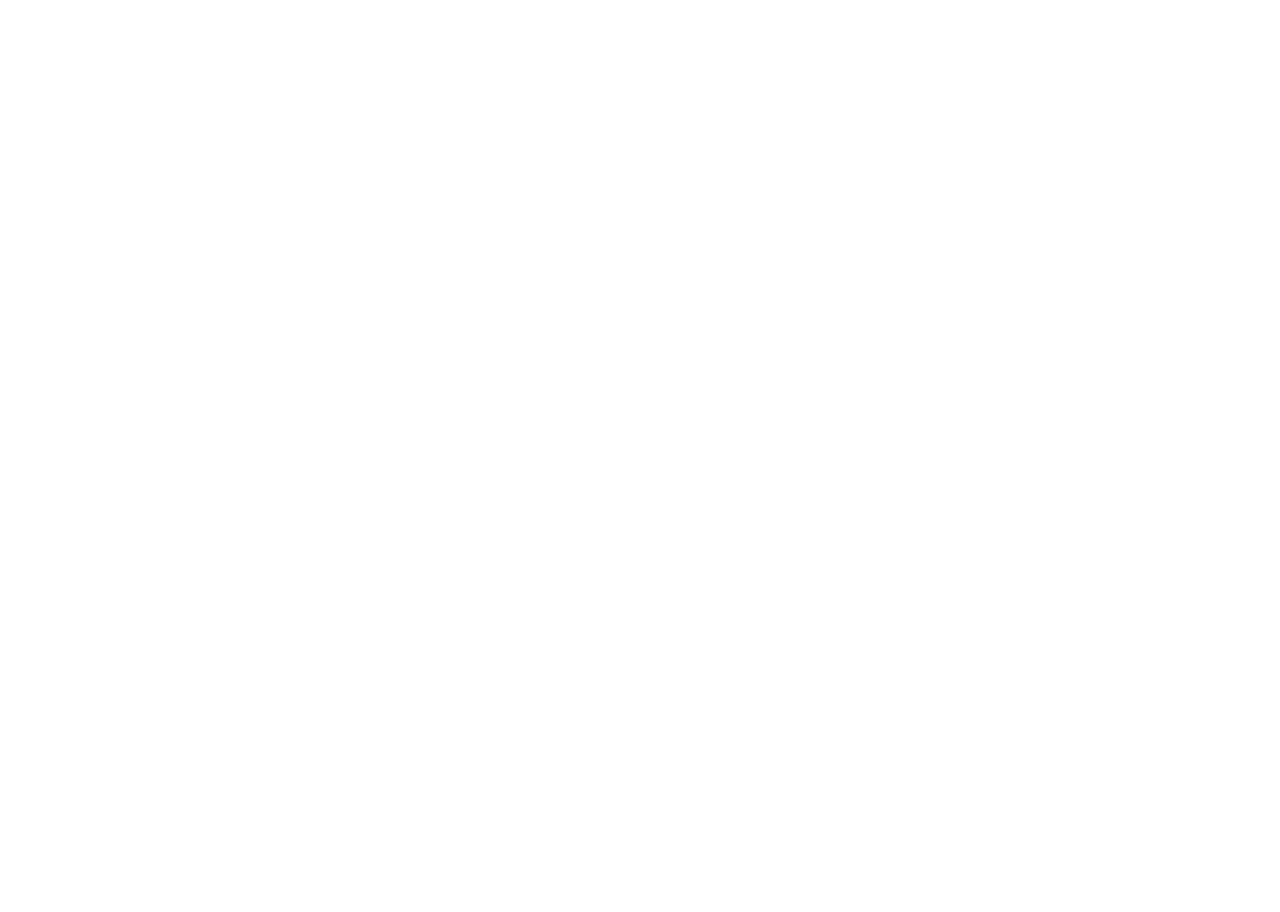
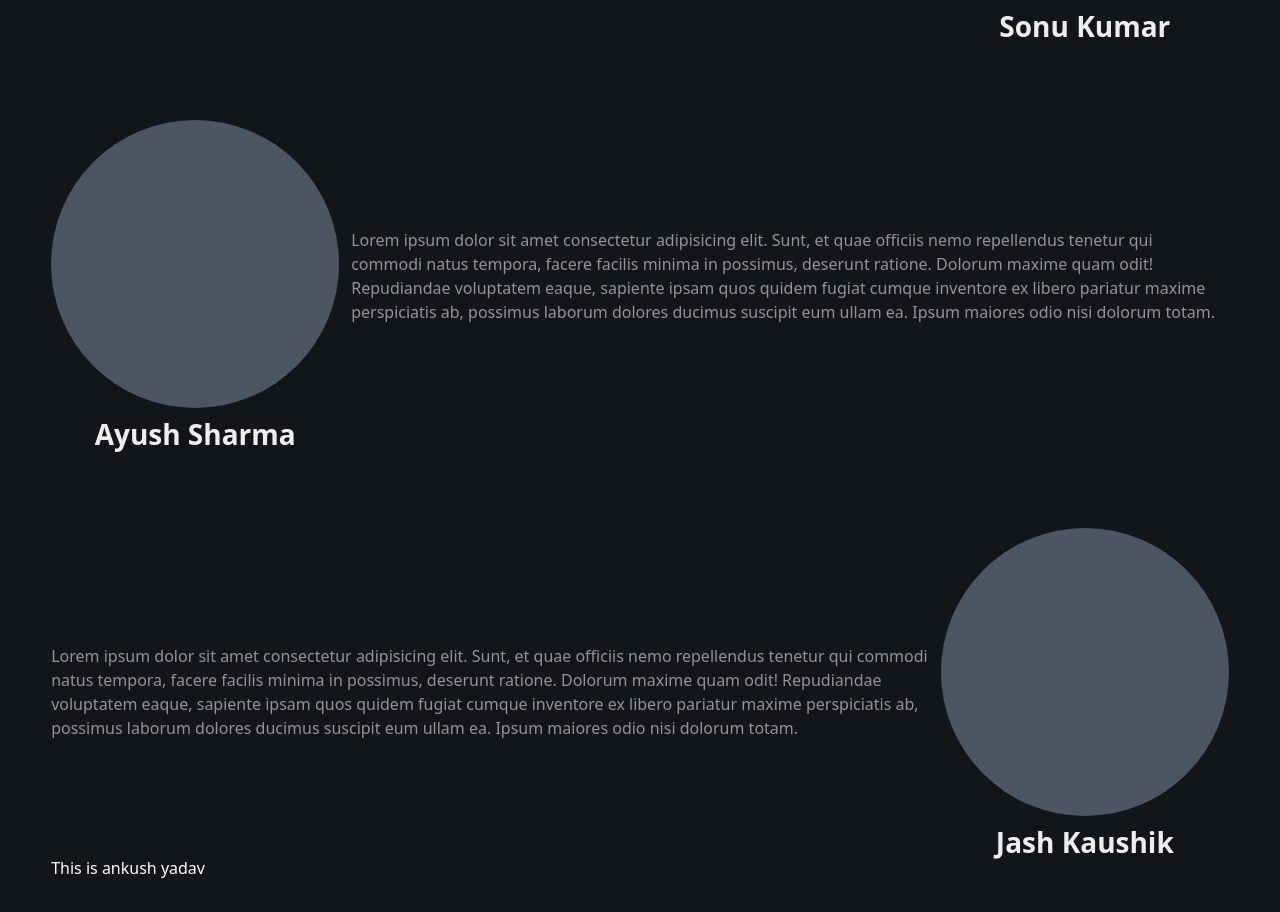
Before and after one commit to Keshav-Maheshwari1/UIProjectPalette, a React (Vite) app: page /know-us in a window 1280 px wide. Before the commit this address had no page. Shown: the part 728-1640 px from the top of the page. Before the commit the page ends 800 px from the top, so only its background shows below. Built offline with nearby package versions, Linux system fonts and the light colour scheme; the HTML template or start-up script is replaced by a standard one.

Commit message:
few changes are made

```diff
--- a/index.html
+++ b/index.html
@@ -10,4 +10,5 @@
     <div id="root"></div>
     <script type="module" src="/src/main.jsx"></script>
   </body>
+
 </html>
--- a/src/App.jsx
+++ b/src/App.jsx
@@ -1,6 +1,7 @@
 import { Route, Routes } from "react-router-dom"
 import Editor from "./pages/Editor"
 import Project from "./pages/Project"
+import About from "./pages/About"
 // import Project from "./pages/Project"
 
 const App = ()=> {
@@ -9,6 +10,9 @@
     <Routes>
       <Route path="/" element={<Editor/>}  />
       <Route path="/project" element={<Project/>}/>
+      <Route path="/know-us" element={<About/>}/>
+
+
     </Routes>
   )
 }
--- /dev/null
+++ b/src/constants/about.js
@@ -0,0 +1,34 @@
+export const us = [
+    {
+        name: 'Keshav Maheshwari',
+        img: '',
+        description: ` Lorem ipsum dolor sit amet consectetur adipisicing elit. Sunt, et quae officiis nemo repellendus tenetur qui commodi natus tempora, facere facilis minima in possimus, deserunt ratione. Dolorum maxime quam odit!
+  Repudiandae voluptatem eaque, sapiente ipsam quos quidem fugiat cumque inventore ex libero pariatur maxime perspiciatis ab, possimus laborum dolores ducimus suscipit eum ullam ea. Ipsum maiores odio nisi dolorum totam.`,
+        style: 'mr-auto ',
+        isRight: true
+    },
+    {
+        name: 'Sonu Kumar',
+        img: '',
+        description: ` Lorem ipsum dolor sit amet consectetur adipisicing elit. Sunt, et quae officiis nemo repellendus tenetur qui commodi natus tempora, facere facilis minima in possimus, deserunt ratione. Dolorum maxime quam odit!
+  Repudiandae voluptatem eaque, sapiente ipsam quos quidem fugiat cumque inventore ex libero pariatur maxime perspiciatis ab, possimus laborum dolores ducimus suscipit eum ullam ea. Ipsum maiores odio nisi dolorum totam.`,
+        style: 'ml-auto col-start-2 col-end-3',
+        isRight: false
+    },
+    {
+        name: 'Ayush Sharma',
+        img: '',
+        description: ` Lorem ipsum dolor sit amet consectetur adipisicing elit. Sunt, et quae officiis nemo repellendus tenetur qui commodi natus tempora, facere facilis minima in possimus, deserunt ratione. Dolorum maxime quam odit!
+  Repudiandae voluptatem eaque, sapiente ipsam quos quidem fugiat cumque inventore ex libero pariatur maxime perspiciatis ab, possimus laborum dolores ducimus suscipit eum ullam ea. Ipsum maiores odio nisi dolorum totam.`,
+        style: 'mr-auto ',
+        isRight: true
+    },
+    {
+        name: 'Jash Kaushik',
+        img: '',
+        description: ` Lorem ipsum dolor sit amet consectetur adipisicing elit. Sunt, et quae officiis nemo repellendus tenetur qui commodi natus tempora, facere facilis minima in possimus, deserunt ratione. Dolorum maxime quam odit!
+  Repudiandae voluptatem eaque, sapiente ipsam quos quidem fugiat cumque inventore ex libero pariatur maxime perspiciatis ab, possimus laborum dolores ducimus suscipit eum ullam ea. Ipsum maiores odio nisi dolorum totam.`,
+        style: 'ml-auto col-start-2 col-end-3',
+        isRight: false
+    },
+]
--- a/src/index.css
+++ b/src/index.css
@@ -12,7 +12,15 @@
         display: grid;
         min-height: 100svh;
         grid-template-columns: 200px 1fr;
-        grid-template-rows: 60px 1fr;
+        grid-template-rows: 50px 1fr;
+}
+
+.right {
+        grid-column: 2;
+}
+
+.left {
+        grid-column: 1;
 }
 
 /* #editor-container {
--- /dev/null
+++ b/src/pages/About.jsx
@@ -0,0 +1,43 @@
+import React from "react";
+import { us } from "../constants/about";
+
+const About = () => {
+  return (
+    <main className=" min-h-screen sm:px-[4%] py-8 bg-[#12151a]">
+      <section className=" gap-y-20 flex  flex-wrap ">
+        {us.map((us, i) => {
+          return us.isRight ? (
+            <div key={i} className={` flex items-center `}>
+              <div className={` ${us.style} w-fit  text-center`}>
+                <div className="rounded-full sm:w-20 lg:w-72 lg:h-72 sm:h-20 bg-gray-600 mb-3"></div>
+                <h1 className=" sm:text-xl lg:text-[28px] font-semibold text-[#EEEEEE]">
+                  {us.name}
+                </h1>
+              </div>
+              <p className={`${us.desClass} text-[#eeeeee95] px-3 pb-4 w-[100%]`}>
+                {us.description}
+              </p>
+            </div>
+          ) : (
+            <div key={i} className={` flex items-center `}>
+              <p className={`${us.desClass} text-[#eeeeee95] w-[100%]`}>
+                {us.description}
+              </p>
+              <div className={`text-center ${us.style} w-fit `}>
+                <div className="rounded-full sm:w-20 lg:w-72 lg:h-72 sm:h-20 bg-gray-600 mb-3"></div>
+                <h1 className=" sm:text-xl lg:text-[28px] font-semibold text-[#EEEEEE]">
+                  {us.name}
+                </h1>
+              </div>
+            </div>
+          );
+        })}
+      </section>
+      <footer className="text-white">
+        <p>This is ankush yadav</p>
+      </footer>
+    </main>
+  );
+};
+
+export default About;
--- a/src/pages/Editor.jsx
+++ b/src/pages/Editor.jsx
@@ -27,7 +27,7 @@
 
   return (
     <main id="editor-page" className={`  bg-black overflow-hidden`}>
-      <nav className=" flex flex-wrap text-white col-start-1 border-b border-b-gray-600 col-end-3 items-center row-span-1">
+      <nav className=" flex flex-wrap text-white col-start-1 bg-gray-900 border-b border-b-gray-600 col-end-3 items-center row-span-1">
         {sideBarShown ? (
           <XIcon
             onClick={() => setSideBarShown(!sideBarShown)}
@@ -52,7 +52,7 @@
       ></aside>
       {/* <!-- Left Section: Resizable Horizontally --> */}
       <section
-        className={`grid grid-rows-[80px_1fr_250px] ${
+        className={`grid grid-rows-[50px_1fr_200px] ${
           sideBarShown ? "md:col-start-2 " : "md:col-start-1"
         } col-start-1 col-end-3 row-span-1`}
       >
```
